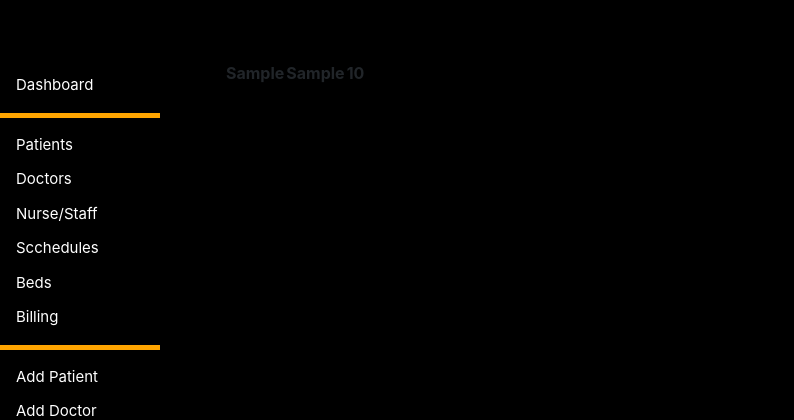
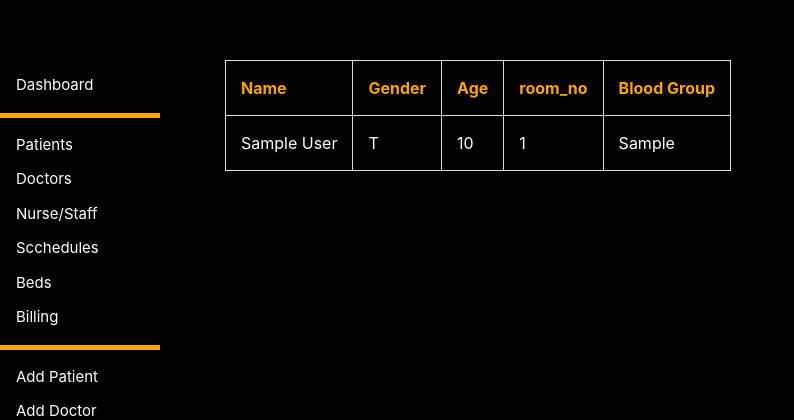
Before and after one commit to AnkitNSFW/HospiPro, a Django app: page /patients in a window 1280 px wide. Shown: the top 420 px of the page, without its empty margins (0-794 px from the left). Run offline with Django 4.2, Linux system fonts and the light colour scheme; tables that the repository leaves empty hold one stand-in row (values such as "Sample post"); lists and menus that the app fills with data are empty; some libraries are stand-ins or nearby versions.

Commit message:
added all patient table and individual patient view

```diff
--- a/HospiPro/dashboard/models.py
+++ b/HospiPro/dashboard/models.py
@@ -2,7 +2,8 @@
 from django.core.validators import RegexValidator
 
 
-class DB_Doctor(models.Model):
+class Doctor(models.Model):
+    id = models.AutoField(primary_key=True)
     first_name = models.CharField(max_length=255)
     last_name = models.CharField(max_length=255)
     gender = models.CharField(max_length=20)
@@ -20,7 +21,8 @@
         return f"{self.first_name} {self.last_name}"
 
 
-class DB_Patient(models.Model):
+class Patient(models.Model):
+    id = models.AutoField(primary_key=True)
     first_name = models.CharField(max_length=255)
     last_name = models.CharField(max_length=255)
     gender = models.CharField(max_length=20)
--- a/HospiPro/dashboard/static/css/patient.css
+++ b/HospiPro/dashboard/static/css/patient.css
@@ -0,0 +1,29 @@
+.patient-table {
+    border-collapse: collapse;
+}
+
+table, th, td {
+    padding: 15px;
+    text-align: left;
+  }
+
+  th, td {
+    border: 1px solid #ddd;
+  }
+
+  th {
+    color: orange;
+  }
+  .patient-data {color: white;}
+  .patient-data:hover {color: orange;}
+
+
+.user_not_found_div{
+    display: flex;
+    justify-content: center;
+    align-items: center;
+    text-align: center;}
+
+.user_not_found_h1 {
+    color: orange;
+}
--- a/HospiPro/dashboard/templates/dashboard/patients.html
+++ b/HospiPro/dashboard/templates/dashboard/patients.html
@@ -12,7 +12,87 @@
 
 
 {%block content%}
-    <table>
-        {{table_html|safe}}
+    {% if user_not_found %}
+        <div class="user_not_found_div">
+            <h1 class="user_not_found_h1">User Not Found</h1>
+        </div>
+    {% else %}
+        <table class="patient-table">
+            {% if patients %}
+                <tr>
+                    <th>Name</th>
+                    <th>Gender</th>
+                    <th>Age</th>
+                    <th>room_no</th>
+                    <th>Blood Group</th>
+                </tr>
+                {% for patient in patients %}
+                    <tr class="patient-data">
+                        <td>
+                            <a href="patients/{{ patient.id }}" style="color: white;">
+                                {{ patient.first_name }} {{ patient.last_name }}
+                            </a>
+                        </td>
+                        {% if patient.gender == "Male" %}
+                            <td>M</td>
+                        {% elif patient.gender == "Female" %}
+                            <td>F</td>
+                        {% else %}
+                            <td>T</td>
+                        {% endif %}
+                        <td>{{patient.age}}</td>
+                        <td>{{patient.room_no}}</td>
+                        <td>{{patient.blood_group}}</td>
+                    </tr>
+                {% endfor %}
+            {% endif %}
+
+            {% if individual_patient %}
+                <tr class="patient-data">
+                    <th>ID</th>
+                    <td>{{individual_patient.id}}</td>
+                </tr>
+                <tr class="patient-data">
+                    <th>First Name</th>
+                    <td>{{individual_patient.first_name}}</td>
+                </tr>
+                <tr class="patient-data">
+                    <th>Last Name</th>
+                    <td>{{individual_patient.last_name}}</td>
+                </tr>
+                <tr class="patient-data">
+                    <th>Gender</th>
+                    <td>{{individual_patient.gender}}</td>
+                </tr>
+                <tr class="patient-data">
+                    <th>Mobile No</th>
+                    <td>{{individual_patient.mobile_number}}</td>
+                </tr>
+                <tr class="patient-data">
+                    <th>Emergency Contact</th>
+                    <td>{{individual_patient.emergency_contact}}</td>
+                </tr>
+                <tr class="patient-data">
+                    <th>Address</th>
+                    <td>{{individual_patient.address}}</td>
+                </tr>
+                <tr class="patient-data">
+                    <th>Age</th>
+                    <td>{{individual_patient.age}}</td>
+                </tr>
+                <tr class="patient-data">
+                    <th>Room No</th>
+                    <td>{{individual_patient.room_no}}</td>
+                </tr>
+                <tr class="patient-data">
+                    <th>Email</th>
+                    <td>{{individual_patient.email}}</td>
+                </tr>
+                <tr class="patient-data">
+                    <th>Blood Group</th>
+                    <td>{{individual_patient.blood_group}}</td>
+                </tr>
+            {% endif %}
+        {% endif %}
     </table>
 {%endblock%}
--- a/HospiPro/dashboard/urls.py
+++ b/HospiPro/dashboard/urls.py
@@ -4,6 +4,7 @@
 urlpatterns = [
     path('', views.home, name='home'),
     path('patients', views.patients, name='patients'),
+    path('patients/<int:id>', views.patients_id, name='patients_id'),
     path('add_patient', views.add_patient, name='add_patient'),
     path('add_doctor', views.add_doctor, name='add_doctor'),
 
--- a/HospiPro/dashboard/views.py
+++ b/HospiPro/dashboard/views.py
@@ -1,23 +1,28 @@
 from django.shortcuts import render, redirect
 from django.http import HttpResponse
-from .models import DB_Doctor, DB_Patient
+from .models import Doctor, Patient
 
 # Create your views here.
 def home(response):
     return render(response, 'dashboard/home.html')
 
 def patients(response):
-    patients = DB_Patient.objects.all()
     context = {}
-    context['table_html'] = ''''''
-    for patient  in patients:
-        context['table_html'] += f'''
-            <tr>
-                <th>{patient.first_name}</th>
-                <th>{patient.gender}</th>
-                <th>{patient.age}</th>
-            </tr>
-        '''
+    context['patients'] = Patient.objects.all()
+    context['individual_patient'] = None
+    context['user_not_found'] = False
+    return render(response, 'dashboard/patients.html', context=context)
+
+def patients_id(response, id):
+    context = {}
+    context['patients'] = None
+    try:
+        context['individual_patient'] = Patient.objects.get(id=id)
+        context['user_not_found'] = False
+    except:
+        context['individual_patient'] = []
+        context['user_not_found'] = True
+
     return render(response, 'dashboard/patients.html', context=context)
 
 
@@ -35,7 +40,7 @@
         blood_group = response.POST['blood_group']
 
         # Create a new Patient instance and save it to the database
-        patient = DB_Patient(
+        patient = Patient(
             first_name=first_name,
             last_name=last_name,
             gender=gender,
@@ -70,7 +75,7 @@
         print(first_name, gender)
 
         # Create a new Doctor instance and save it to the database
-        doctor = DB_Doctor(
+        doctor = Doctor(
             first_name=first_name,
             last_name=last_name,
             gender=gender,
```
Also changed, not shown: HospiPro/dashboard/migrations/0009_rename_db_doctor_doctor_rename_db_patient_patient.py (added), HospiPro/dashboard/migrations/0010_alter_doctor_id_alter_patient_id.py (added), HospiPro/dashboard/migrations/0011_alter_doctor_id_alter_patient_id.py (added).
